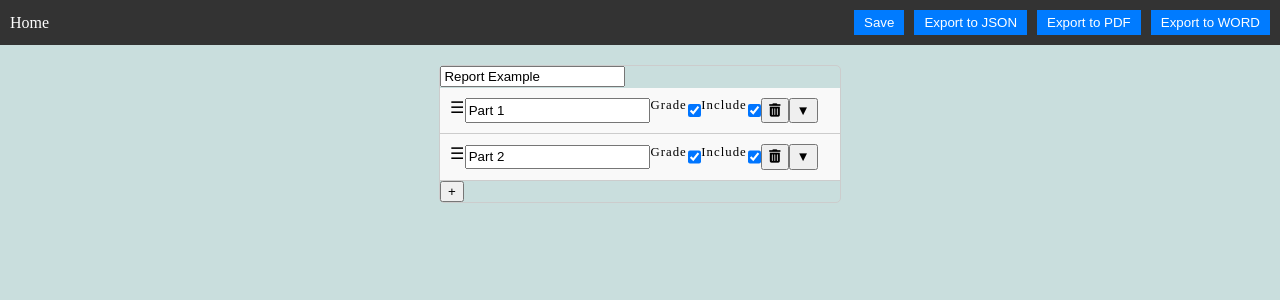
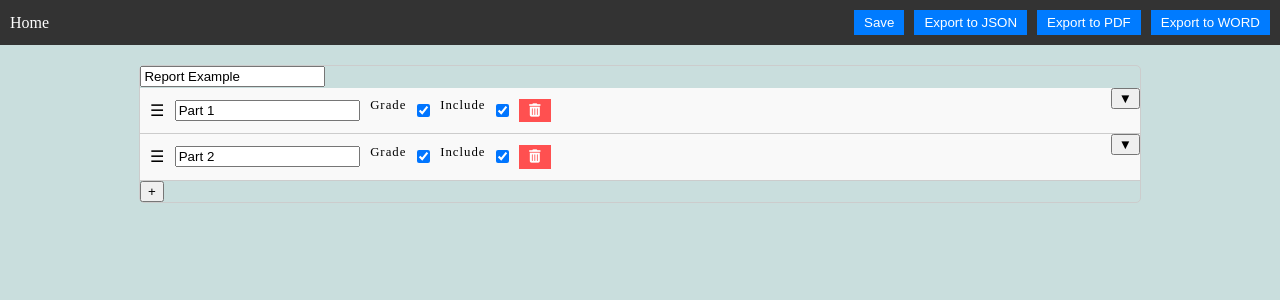
Before and after one commit to Molrn/graded-report-formatter, a Django app: page /grf/report/1 in a window 1280 px wide. Shown: the top 300 px of the page. Run offline with Django 4.2, Linux system fonts and the light colour scheme; data comes from the database, SQL or seed files in the repository; some libraries are stand-ins or nearby versions.

Commit message:
Refactor: Report only styles to report.css

```diff
--- /dev/null
+++ b/grf/static/grf/css/report.css
@@ -0,0 +1,45 @@
+.accordion {
+    width: 100%;
+    max-width: 1000px;
+    margin: 20px auto;
+    border: 1px solid #ccc;
+    border-radius: 5px;
+}
+
+.accordion-item {
+    border-bottom: 1px solid #ccc;
+    background-color: #f9f9f9;
+    cursor: grab;
+}
+
+.accordion-header {
+    padding: 10px;
+    cursor: pointer;
+    display: flex;
+    position: relative;
+    align-items: center;
+}
+
+div.accordion-header > * {
+    margin-right: 10px;
+}
+
+button.accordion-toggle {
+    margin-right: 0;
+}
+
+.accordion-content {
+    display: none;
+    padding: 10px;
+    background-color: #fff;
+}
+
+.accordion-item.active .accordion-content {
+    display: block;
+}
+
+button.accordion-toggle {
+    position: absolute;
+    top: 0;
+    right: 0;
+}
--- a/grf/static/grf/css/styles.css
+++ b/grf/static/grf/css/styles.css
@@ -59,36 +59,6 @@ ul {
     padding:15px;
 }
 
-.accordion {
-  width: 100%;
-  max-width: 400px;
-  margin: 20px auto;
-  border: 1px solid #ccc;
-  border-radius: 5px;
-}
-
-.accordion-item {
-  border-bottom: 1px solid #ccc;
-  background-color: #f9f9f9;
-  cursor: grab;
-}
-
-.accordion-header {
-  padding: 10px;
-  cursor: pointer;
-  display: flex;
-}
-
-.accordion-content {
-  display: none;
-  padding: 10px;
-  background-color: #fff;
-}
-
-.accordion-item.active .accordion-content {
-  display: block;
-}
-
 .toolbar {
   background-color: #333;
   color: #fff;
@@ -118,3 +88,44 @@ ul {
   text-decoration: none;
   margin-right: 10px;
 }
+
+table {
+  width: 100%;
+  border-collapse: collapse;
+}
+
+table, th, td {
+  border: 1px solid #ccc;
+}
+
+th, td {
+  padding: 10px;
+  text-align: left;
+}
+
+th {
+  background-color: #f2f2f2;
+  font-weight: bold;
+}
+
+a {
+  text-decoration: none;
+  color: #007bff;
+}
+
+a:hover {
+  text-decoration: underline;
+  color: #0056b3;
+}
+
+button.delete {
+  background-color: #ff5050;
+  color: #fff;
+  border: none;
+  padding: 5px 10px;
+  cursor: pointer;
+}
+
+button.delete:hover {
+  background-color: #ff0000;
+}
```
